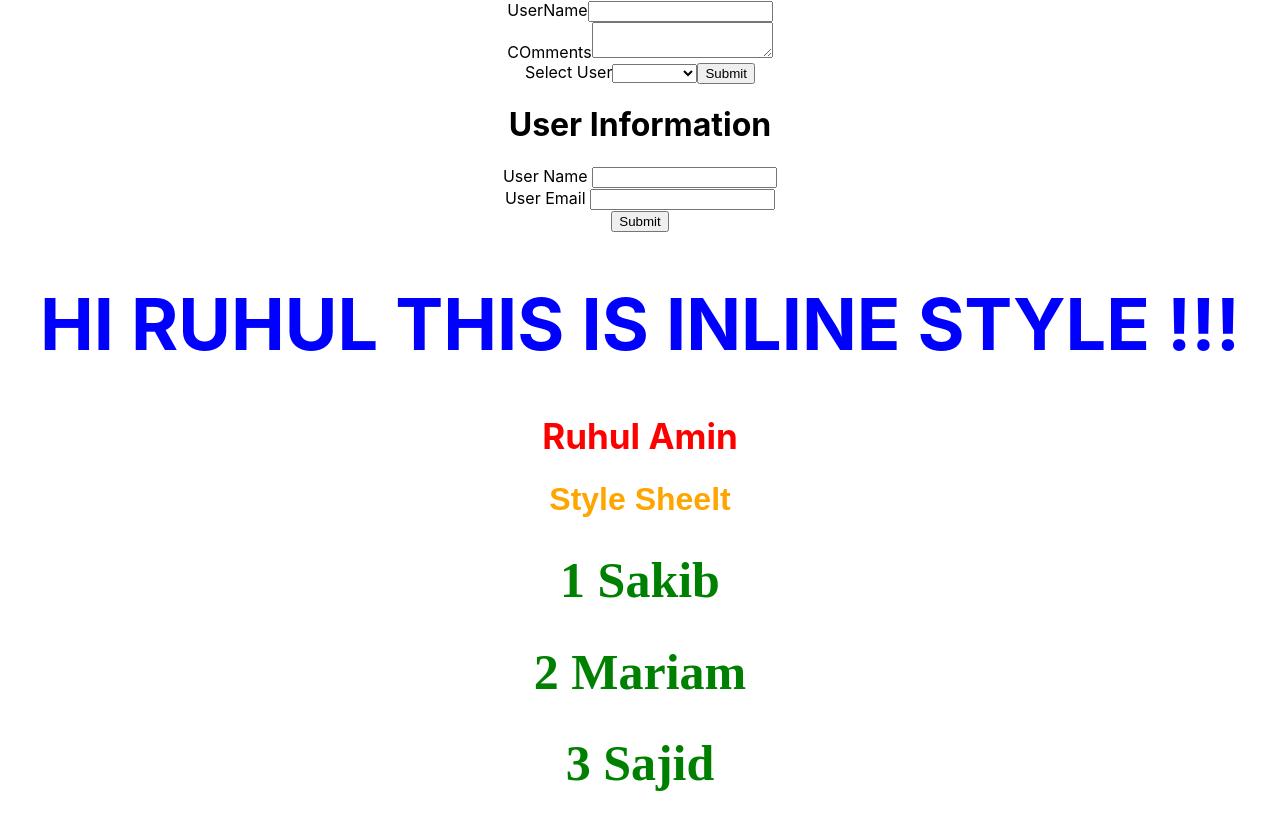
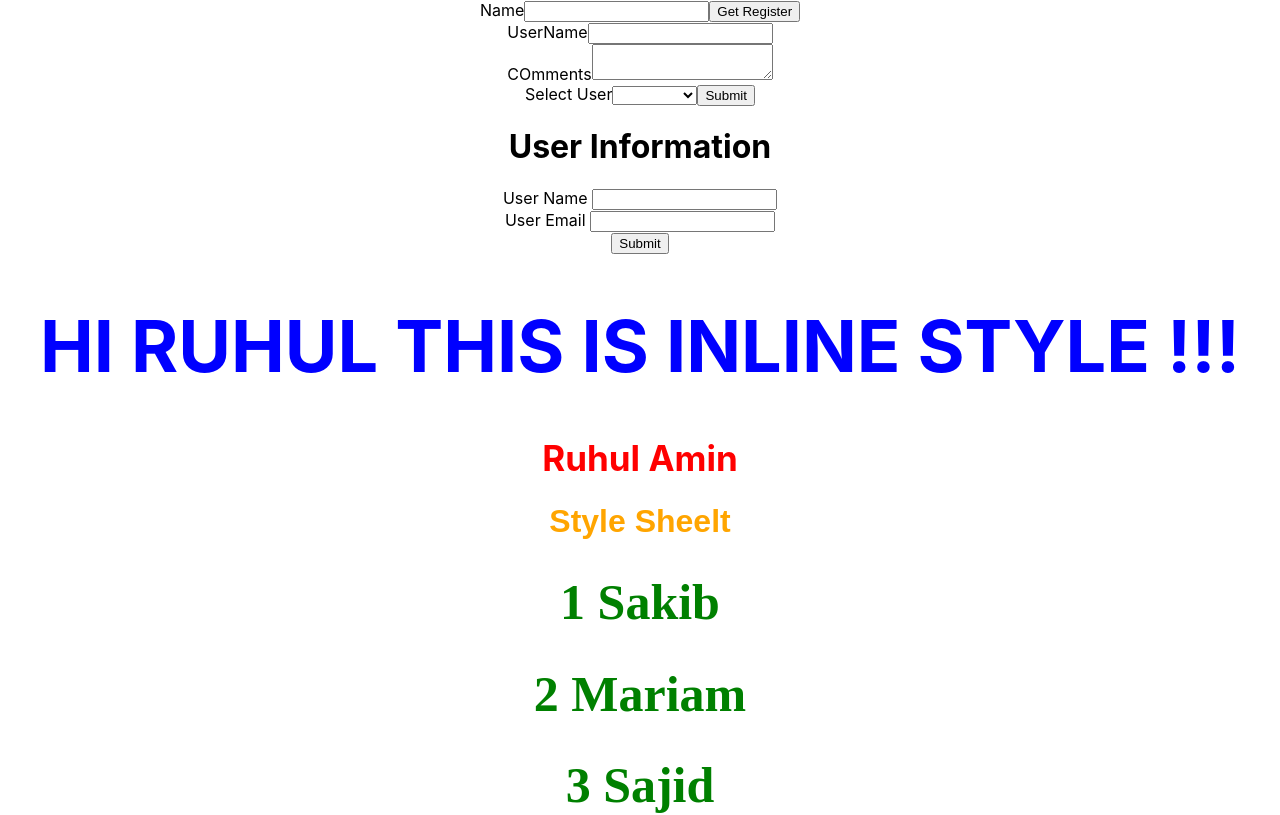
Before and after one commit to MohammadRuhulAmin/react-step-by-step-tutorial, a React (Create React App) app: page / in a window 1280 px wide. Shown: the top 815 px of the page. Built offline with nearby package versions, Linux system fonts and the light colour scheme.

Commit message:
Tutorial 21 practice

```diff
--- a/src/App.js
+++ b/src/App.js
@@ -25,12 +25,13 @@ import UserStatus from './components/UserStatus';
 import Inline from './components/Inline';
 import Form from './components/Form';
 import UserForm  from './components/UserForm';
+import RegistrationForm from './components/RegistrationForm';
 
 
 function App() {
   return (
     <div className="App">
-
+     <RegistrationForm/>
       <Form/>
       <UserForm/>
       <Inline/>
--- /dev/null
+++ b/src/components/RegistrationForm.js
@@ -0,0 +1,39 @@
+import React, { Component } from 'react'
+
+
+class RegistrationForm extends Component {
+    constructor(props) {
+        super(props)
+
+        this.state = {
+             name:'',
+             email:'',
+        }
+    }
+    nameEvent = (event)=>{
+        this.setState({
+            name:event.target.value
+        })
+    }
+   formAction = (event)=>{
+       alert(`${this.state.name}`)
+       event.preventDefault()
+   }
+
+    render() {
+        return (
+            <div>
+                <form onSubmit = {this.formAction}>
+                    <div>
+                        <label>Name</label>
+                        <input type="text" value={this.state.name} onChange={this.nameEvent} />
+                        <input type="submit" value="Get Register"/>
+                    </div>
+                </form>
+
+            </div>
+        )
+    }
+}
+
+export default RegistrationForm
--- a/src/components/UserForm.js
+++ b/src/components/UserForm.js
@@ -3,7 +3,6 @@ import React, { Component } from 'react'
 class UserForm extends Component {
     constructor(props) {
         super(props)
-
         this.state = {
              userName:'',
              userEmail:'',
```
